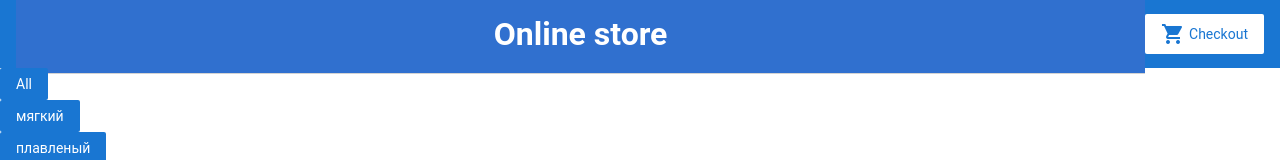
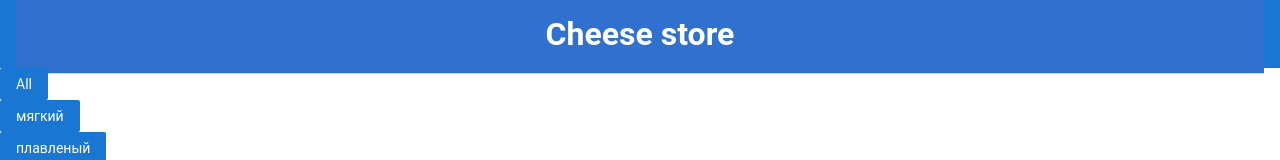
Before and after one commit to adaialina/WebDev, an Angular app in the folder lab5/: page / in a window 1280 px wide. Shown: the top 160 px of the page. Built offline with nearby package versions, Linux system fonts and the light colour scheme.

Commit message:
Update top-bar.component.html

```diff
--- a/lab5/src/app/top-bar/top-bar.component.html
+++ b/lab5/src/app/top-bar/top-bar.component.html
@@ -1,13 +1,3 @@
 <header>
-  <p>Online store</p>
+  <p>Cheese store</p>
 </header>
-
-<a routerLink="/cart" class="button fancy-button">
-  <i class="material-icons">shopping_cart</i>Checkout
-</a>
-
-<!--
-Copyright Google LLC. All Rights Reserved.
-Use of this source code is governed by an MIT-style license that
-can be found in the LICENSE file at https://angular.io/license
--->
```
